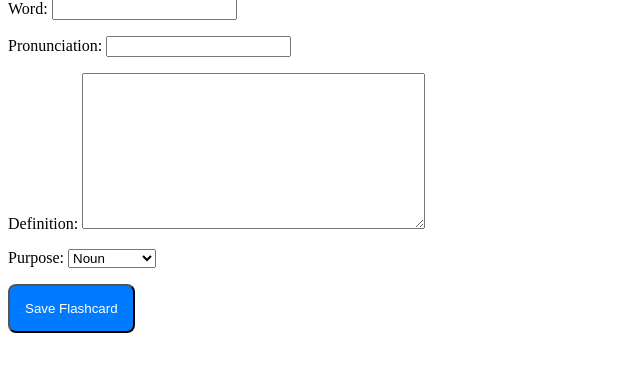
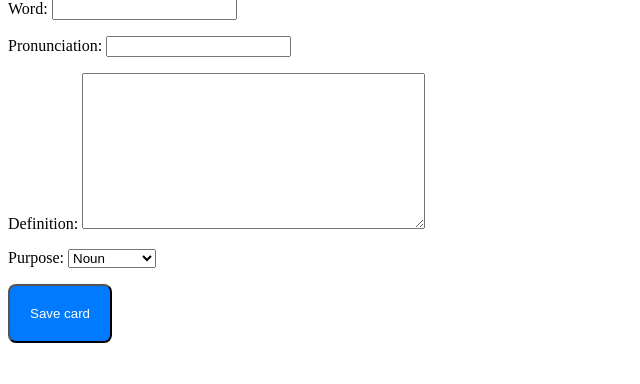
Before and after one commit to keithayeras/SpeakNoy, a Django app: page /SpeakNoy/addcard/ in a window 1280 px wide. Shown: the part 120-504 px from the top of the page, without its empty margins (0-640 px from the left). Run offline with Django 5.2, Linux system fonts and the light colour scheme.

Commit message:
Changed accessing add card feature from a link to a button.

```diff
--- a/static/flashcards/style.css
+++ b/static/flashcards/style.css
@@ -26,7 +26,7 @@
 }
 
 .btn-primary {
-    padding: 15px;
+    padding: 20px;
     background: #007bff;
     color: white;
     text-decoration: none;
--- a/templates/flashcards/flashcard_create.html
+++ b/templates/flashcards/flashcard_create.html
@@ -11,6 +11,6 @@
     <form method="post">
         {% csrf_token %}
         {{ form.as_p }}
-        <button type="submit" class="btn btn-primary">Save Flashcard</button>
+        <button type="submit" class="btn btn-primary">Save card</button>
     </form>
 {% endblock %}
--- a/templates/flashcards/flashcard_list.html
+++ b/templates/flashcards/flashcard_list.html
@@ -48,5 +48,5 @@
             <li><a href="{% url 'SpeakNoy:card' card.pk %}">{{ card.word }}</a></li>
         {% endfor %}
     </ul>
-    <a href="{% url 'SpeakNoy:cardcreate' %}">+ Add a new card...</a>
+    <a href="{% url 'SpeakNoy:cardcreate' %}" class="btn-primary">+ Add card</a>
 {% endblock %}
```
Also changed, not shown: db.sqlite3.
